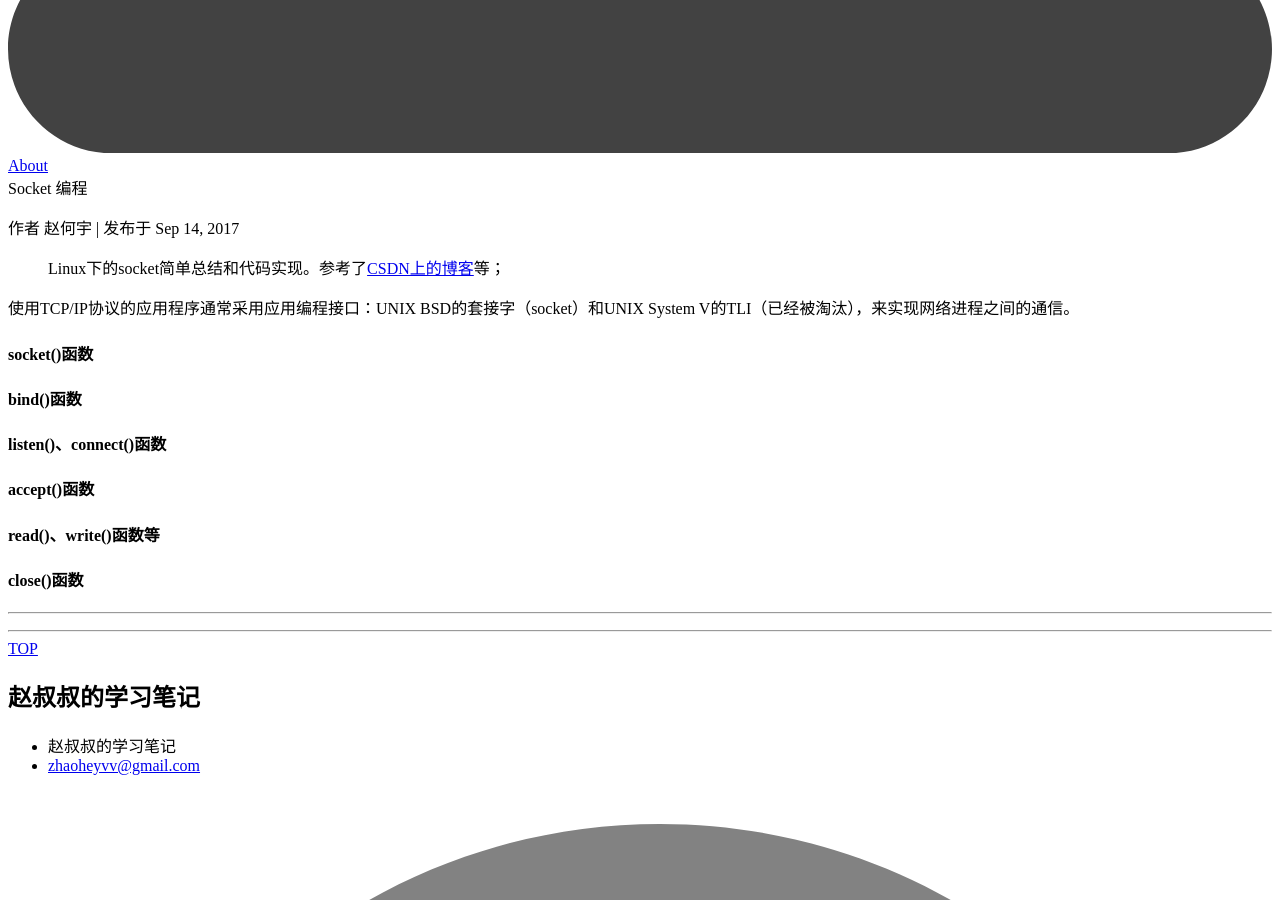
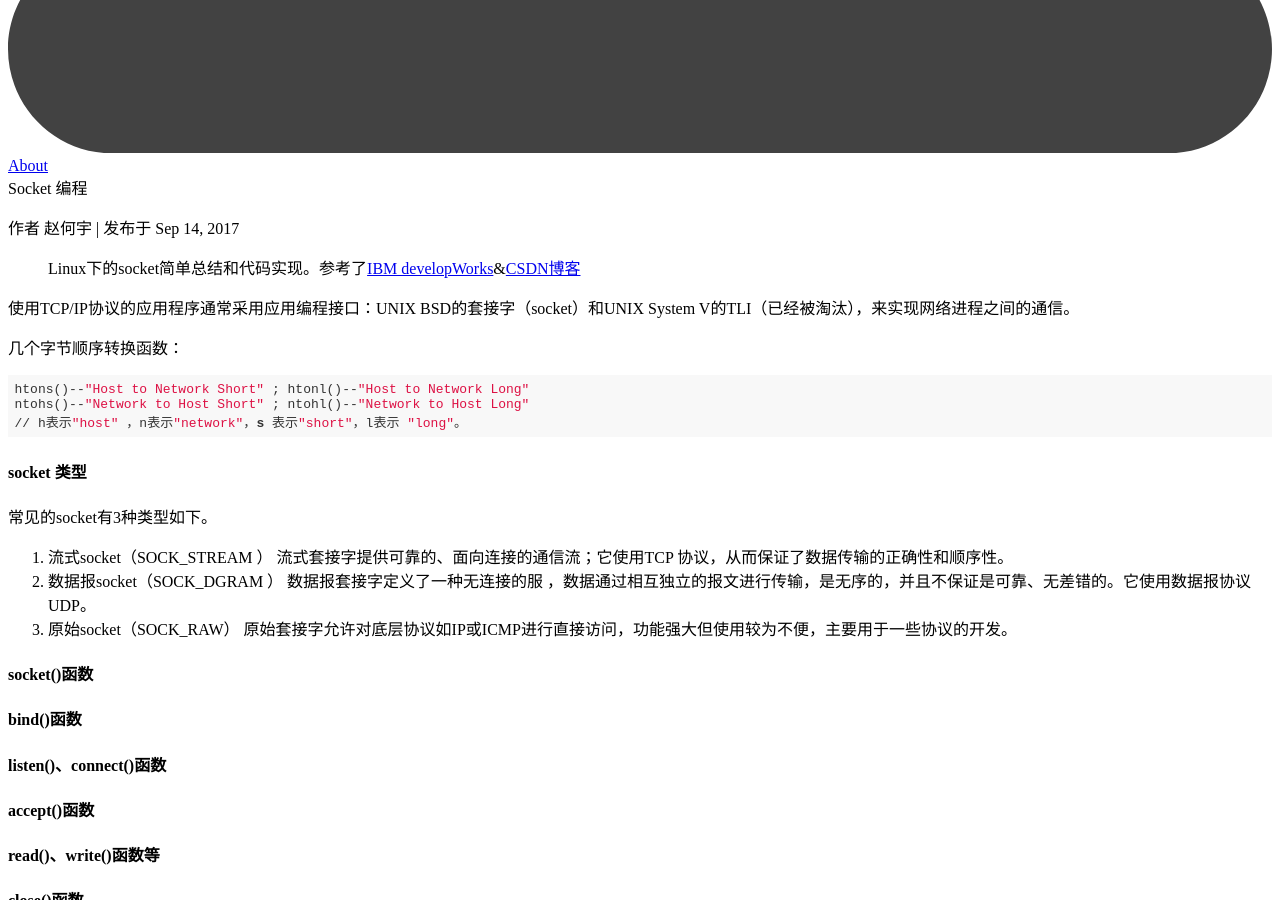
Before and after one commit to zhaoheyv/shit, a Jekyll site: the page built from _posts/2017-09-14-Linux-socket.md, in a window 1280 px wide and 900 px high, scrolled down 932 px. Built offline with Jekyll 4.4.1, drawn with Linux system fonts in a browser that asks for light colours; nearby versions of some CDN libraries; comment, search, counter and statistics services are not loaded.

Commit message:
update socket

````diff
--- a/_posts/2017-09-14-Linux-socket.md
+++ b/_posts/2017-09-14-Linux-socket.md
@@ -4,11 +4,30 @@ title : Socket 编程
 author: 赵何宇
 ---
 
-> Linux下的socket简单总结和代码实现。参考了[CSDN上的博客](http://blog.csdn.net/gneveek/article/details/8699198)等；
+> Linux下的socket简单总结和代码实现。参考了[IBM developWorks](https://www.ibm.com/developerworks/cn/education/linux/l-sock/l-sock.html)&[CSDN博客](http://www.cnblogs.com/luxiaoxun/archive/2012/10/16/2725760.html)
 
 使用TCP/IP协议的应用程序通常采用应用编程接口：UNIX  BSD的套接字（socket）和UNIX System V的TLI（已经被淘汰），来实现网络进程之间的通信。
 
+几个字节顺序转换函数：
+```
+htons()--"Host to Network Short" ; htonl()--"Host to Network Long"
+ntohs()--"Network to Host Short" ; ntohl()--"Network to Host Long"
+// h表示"host" ，n表示"network"，s 表示"short"，l表示 "long"。
+```
+
+#### socket 类型
+
+常见的socket有3种类型如下。
+1. 流式socket（SOCK_STREAM ）
+流式套接字提供可靠的、面向连接的通信流；它使用TCP 协议，从而保证了数据传输的正确性和顺序性。
+2. 数据报socket（SOCK_DGRAM ）
+数据报套接字定义了一种无连接的服 ，数据通过相互独立的报文进行传输，是无序的，并且不保证是可靠、无差错的。它使用数据报协议UDP。
+3. 原始socket（SOCK_RAW）
+原始套接字允许对底层协议如IP或ICMP进行直接访问，功能强大但使用较为不便，主要用于一些协议的开发。
+
 #### socket()函数
+
+
 
 #### bind()函数
 
````
